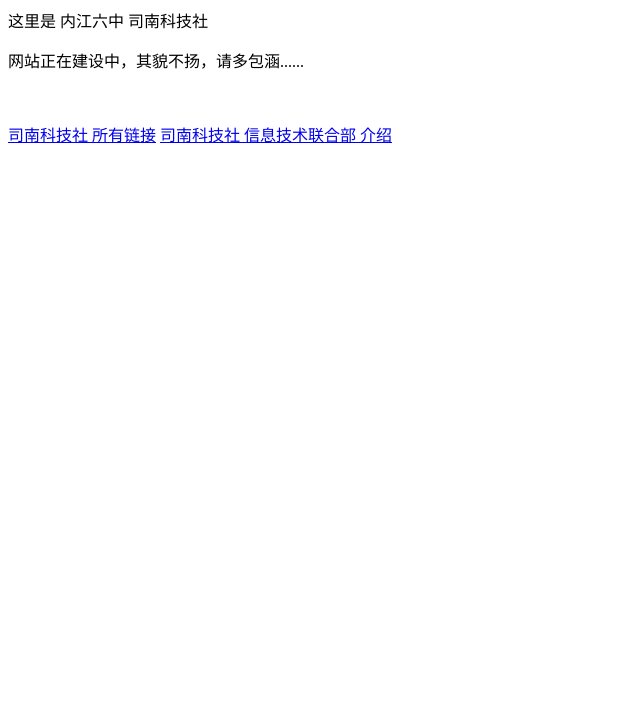
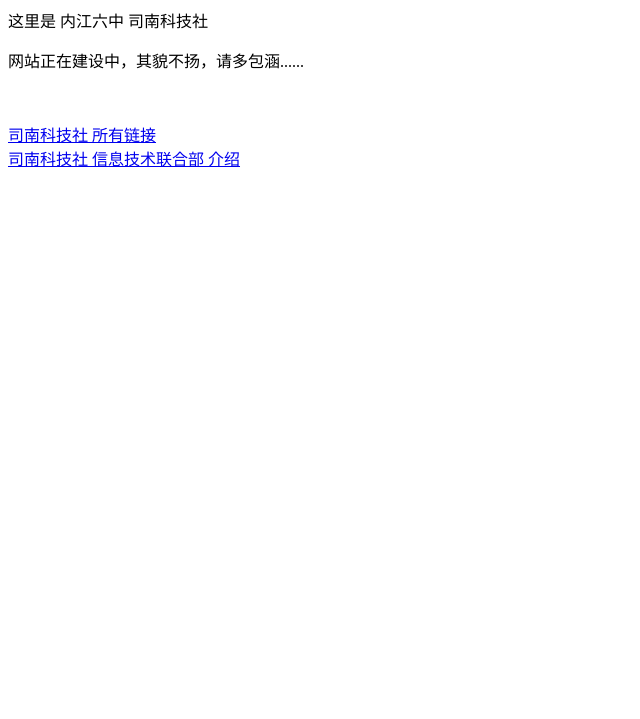
Before and after one commit to snkjs/snkjs.github.io, a plain HTML site: page index.html in a window 1280 px wide. Shown: the part 81-800 px from the top of the page, without its empty margins (0-640 px from the left). Drawn offline with Linux system fonts and the light colour scheme.

Commit message:
Update index.html

```diff
--- a/index.html
+++ b/index.html
@@ -12,8 +12,8 @@
         <p>网站正在建设中，其貌不扬，请多包涵......</p>
         <br>
         <p>
-            <a href="./link/index.html">司南科技社 所有链接</a>
-            <a href="./info/index.html">司南科技社 信息技术联合部 介绍</a>
+            <a href="./link/index.html">司南科技社 所有链接</a> <br>
+            <a href="./info/index.html">司南科技社 信息技术联合部 介绍</a> <br>
         </p>
     </body>
     <script>
```
